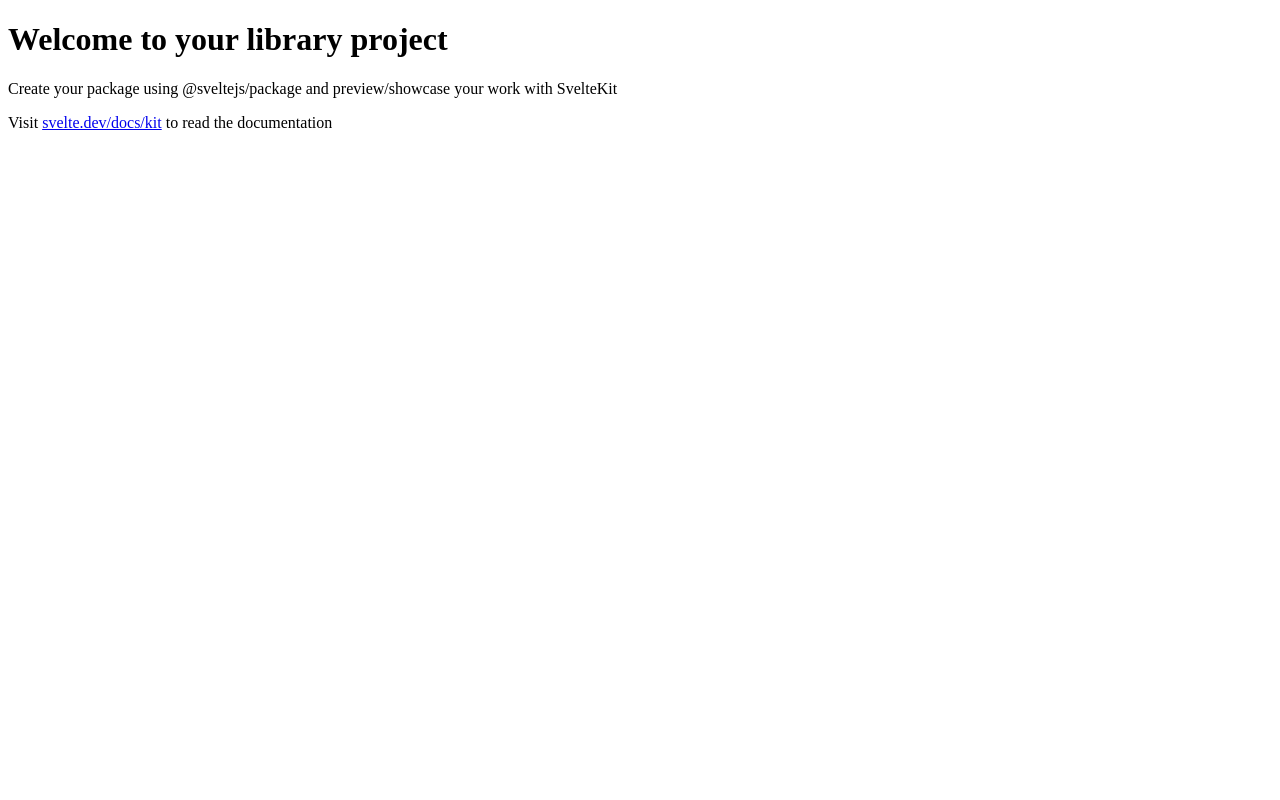
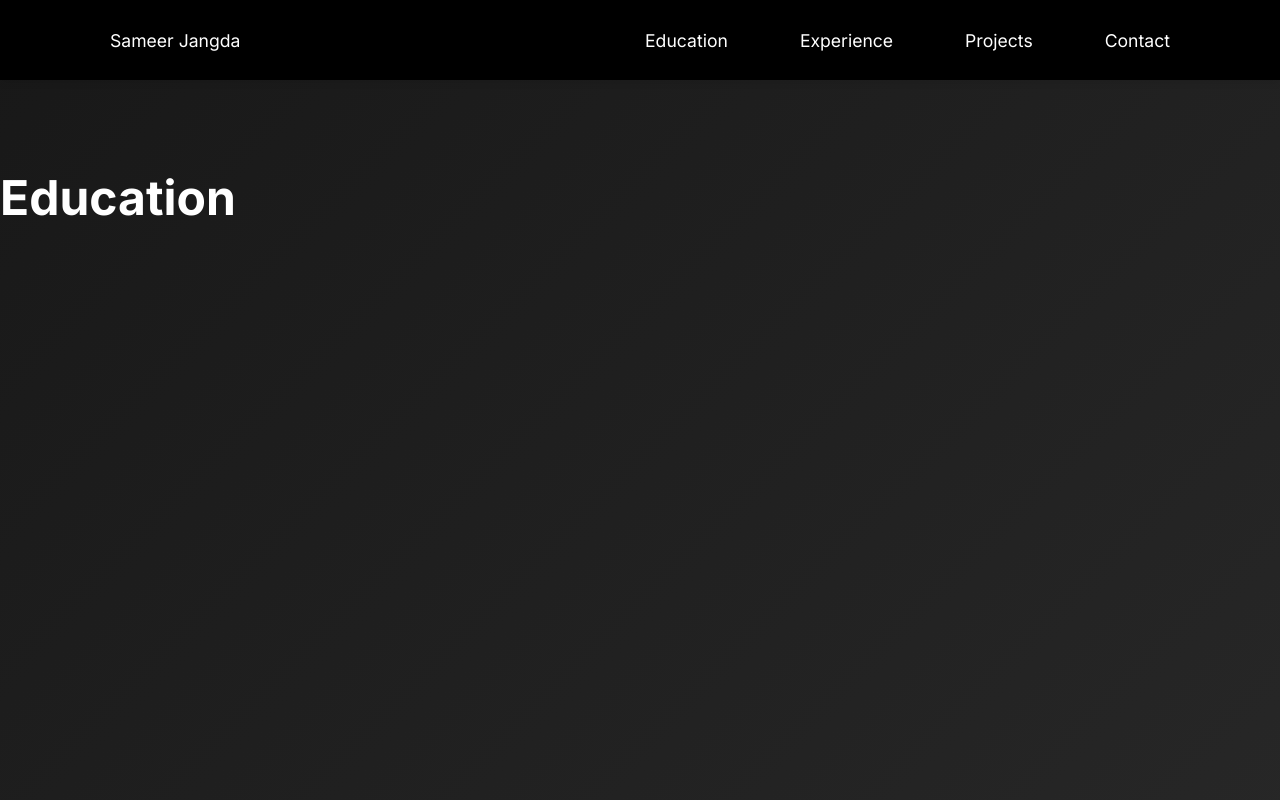
Before and after one commit to sjangda3/personal-website, a SvelteKit app: page / in a window 1280 px wide. Shown: the top 800 px of the page. Built offline with nearby package versions, Linux system fonts and the light colour scheme.

Commit message:
bg and nav bar done

```diff
--- /dev/null
+++ b/src/app.css
@@ -0,0 +1,179 @@
+/* src/app.css */
+@import url('https://fonts.googleapis.com/css2?family=Inter:wght@100..900&display=swap');
+
+body {
+  margin: 0;
+  padding: 0;
+  min-height: 100vh;
+  font-family: 'Inter', sans-serif;
+  color: white;
+  background: linear-gradient(135deg, #181818 0%, #3a3a3a 100%);
+}
+
+.gradient-text {
+  background: linear-gradient(
+    to right,
+    #00ff87,
+    #43caf0,
+    #e81cff,
+    #e32636,
+    #e81cff,
+    #43caf0,
+    #00ff87
+  );
+  background-size: 400% 400%;
+  -webkit-background-clip: text;
+  -webkit-text-fill-color: transparent;
+  background-clip: text;
+  color: transparent;
+}
+
+.gradient-bg-b {
+  background: linear-gradient(
+    to bottom,
+    rgb(0, 255, 135),
+    rgb(67, 202, 240),
+    rgb(232, 28, 255),
+    rgb(227, 38, 54)
+  );
+}
+
+.gradient-bg-r {
+  background: linear-gradient(
+    to right,
+    rgb(0, 255, 135),
+    rgb(67, 202, 240),
+    rgb(232, 28, 255),
+    rgb(227, 38, 54)
+  );
+}
+
+.margins {
+  margin-left: auto;
+  margin-right: auto;
+  width: min(950px, calc(100% - 30px));
+}
+
+.nav-margins {
+  margin-left: auto;
+  margin-right: auto;
+  width: min(1100px, calc(100% - 12px));
+}
+
+.navlink {
+  color: rgb(230, 230, 230);
+  font-weight: 600;
+  border-radius: 0.375rem;
+  padding: 0.5rem;
+  display: flex;
+  align-items: center;
+  font-size: 0.875rem;
+  justify-content: center;
+  cursor: pointer;
+  transition: background 0.2s;
+}
+.navlink:hover {
+  background: rgba(230, 230, 230, 0.1);
+}
+
+.link {
+  font-weight: 500;
+  color: rgb(250, 70, 255);
+  position: relative;
+  white-space: nowrap;
+}
+.link::after {
+  content: '';
+  display: block;
+  border-radius: 0.125rem;
+  width: 100%;
+  height: 50%;
+  background: rgba(250, 70, 255, 0.1);
+  position: absolute;
+  left: 0.25rem;
+  bottom: 0;
+  transition: all 0.2s;
+  z-index: -1;
+}
+.link:hover::after {
+  left: -2px;
+  width: calc(100% + 4px);
+  bottom: 10%;
+  height: 80%;
+}
+
+.btn-primary {
+  background: transparent;
+  color: rgb(230, 230, 230);
+  border: 1.5px solid rgb(230, 230, 230);
+  display: flex;
+  align-items: center;
+  font-size: 0.875rem;
+  font-weight: 600;
+  border-radius: 0.375rem;
+  transition: background 0.2s;
+  position: relative;
+}
+.btn-primary:hover {
+  background: rgba(255,255,255,0.1);
+}
+
+.btn-secondary {
+  background: rgb(217, 244, 252);
+  color: rgb(24, 190, 237);
+  border-radius: 0.5rem;
+  font-weight: 600;
+  position: relative;
+  transition: background 0.2s;
+}
+.btn-secondary::before {
+  content: '';
+  background: rgba(217, 244, 252, 0.5);
+  width: 100%;
+  height: 100%;
+  position: absolute;
+  left: 0.25rem;
+  top: 0.25rem;
+  border-radius: 0.5rem;
+  z-index: -1;
+  transition: all 0.2s;
+}
+.btn-secondary:hover::before {
+  top: 0;
+  left: 0;
+}
+.btn-secondary:hover {
+  background: rgb(199, 239, 250);
+}
+
+hr {
+  border: none;
+  border-top: 1px solid rgba(255,255,255,0.2);
+  margin: 2rem 0;
+}
+
+h1, h2, h3, h4, h5, h6 {
+  font-family: 'Inter', sans-serif;
+  font-weight: bold;
+  color: white;
+  margin-top: 1.5rem;
+  margin-bottom: 1rem;
+}
+
+h1 { font-size: 3rem; }
+h2 { font-size: 2.25rem; }
+h3 { font-size: 1.875rem; }
+h4 { font-size: 1.5rem; }
+h5 { font-size: 1.25rem; }
+h6 { font-size: 1.125rem; }
+
+p {
+  color: #f3f3f3;
+  font-size: 1.1rem;
+  line-height: 1.6;
+  margin-bottom: 1rem;
+}
+
+.backface-hidden {
+  backface-visibility: hidden;
+}
--- /dev/null
+++ b/src/lib/components/Navbar.svelte
@@ -0,0 +1,92 @@
+<script>
+  import { onMount } from 'svelte';
+  let scrolled = false;
+
+  function handleScroll() {
+    scrolled = window.scrollY > 80;
+  }
+
+  onMount(() => {
+    window.addEventListener('scroll', handleScroll);
+    return () => window.removeEventListener('scroll', handleScroll);
+  });
+</script>
+
+<nav class="navbar {scrolled ? 'scrolled' : ''}">
+  <div class="navbar-content">
+    <div class="navbar-title">Sameer Jangda</div>
+    <div class="navbar-links">
+      <a href="#education">Education</a>
+      <a href="#experience">Experience</a>
+      <a href="#projects">Projects</a>
+      <a href="#contact">Contact</a>
+    </div>
+  </div>
+</nav>
+
+<style>
+.navbar {
+  position: sticky;
+  top: 0;
+  left: 0;
+  right: 0;
+  width: 100%;
+  background: black;
+  z-index: 1000;
+  box-shadow: 0 2px 8px rgba(0,0,0,0.1);
+  transition:
+    background 0.3s,
+    backdrop-filter 0.3s,
+    margin-top 0.3s,
+    width 0.3s,
+    border-radius 0.3s;
+  height: 5rem;
+  display: flex;
+  align-items: center;
+  justify-content: center;
+}
+.navbar.scrolled {
+  background: rgba(0, 0, 0, 0.5);
+  backdrop-filter: blur(8px);
+  margin-top: 2.5rem;
+  width: 70%;
+  border-radius: 0.75rem;
+  left: 0;
+  right: 0;
+  margin-left: auto;
+  margin-right: auto;
+}
+.navbar-content {
+  display: flex;
+  justify-content: space-between;
+  align-items: center;
+  max-width: 1100px;
+  width: 100%;
+  padding: 1.25rem 2.5rem;
+}
+.navbar-title {
+  color: #fff;
+  font-size: 1.1rem;
+  font-weight: 400;
+  padding: 0.75rem 1.25rem;
+  border-radius: 4px;
+  text-decoration: none;
+  display: flex;
+  align-items: center;
+}
+.navbar-links {
+  display: flex;
+  gap: 2rem;
+}
+.navbar-links a {
+  color: #fff;
+  text-decoration: none;
+  font-size: 1.1rem;
+  padding: 0.75rem 1.25rem;
+  border-radius: 4px;
+  transition: background 0.2s;
+}
+.navbar-links a:hover {
+  background: #282828;
+}
+</style>
--- /dev/null
+++ b/src/routes/+layout.svelte
@@ -0,0 +1,7 @@
+<script>
+  import '../app.css';
+  import Navbar from '$lib/components/Navbar.svelte';
+</script>
+
+<Navbar />
+<slot />
--- a/src/routes/+page.svelte
+++ b/src/routes/+page.svelte
@@ -1,3 +1,21 @@
-<h1>Welcome to your library project</h1>
-<p>Create your package using @sveltejs/package and preview/showcase your work with SvelteKit</p>
-<p>Visit <a href="https://svelte.dev/docs/kit">svelte.dev/docs/kit</a> to read the documentation</p>
+<div class="main-content">
+  <section id="education" style="min-height: 100vh; padding-top: 4rem;">
+    <h1>Education</h1>
+    <!-- Add your education content here -->
+  </section>
+
+  <section id="experience" style="min-height: 100vh; padding-top: 4rem;">
+    <h1>Experience</h1>
+    <!-- Add your experience content here -->
+  </section>
+
+  <section id="projects" style="min-height: 100vh; padding-top: 4rem;">
+    <h1>Projects</h1>
+    <!-- Add your projects content here -->
+  </section>
+
+  <section id="contact" style="min-height: 100vh; padding-top: 4rem;">
+    <h1>Contact</h1>
+    <!-- Add your contact content here -->
+  </section>
+</div>
```
Also changed, not shown: package.json (+10 -1 lines), 1 other file (tests, documents, lock files or other folders).
